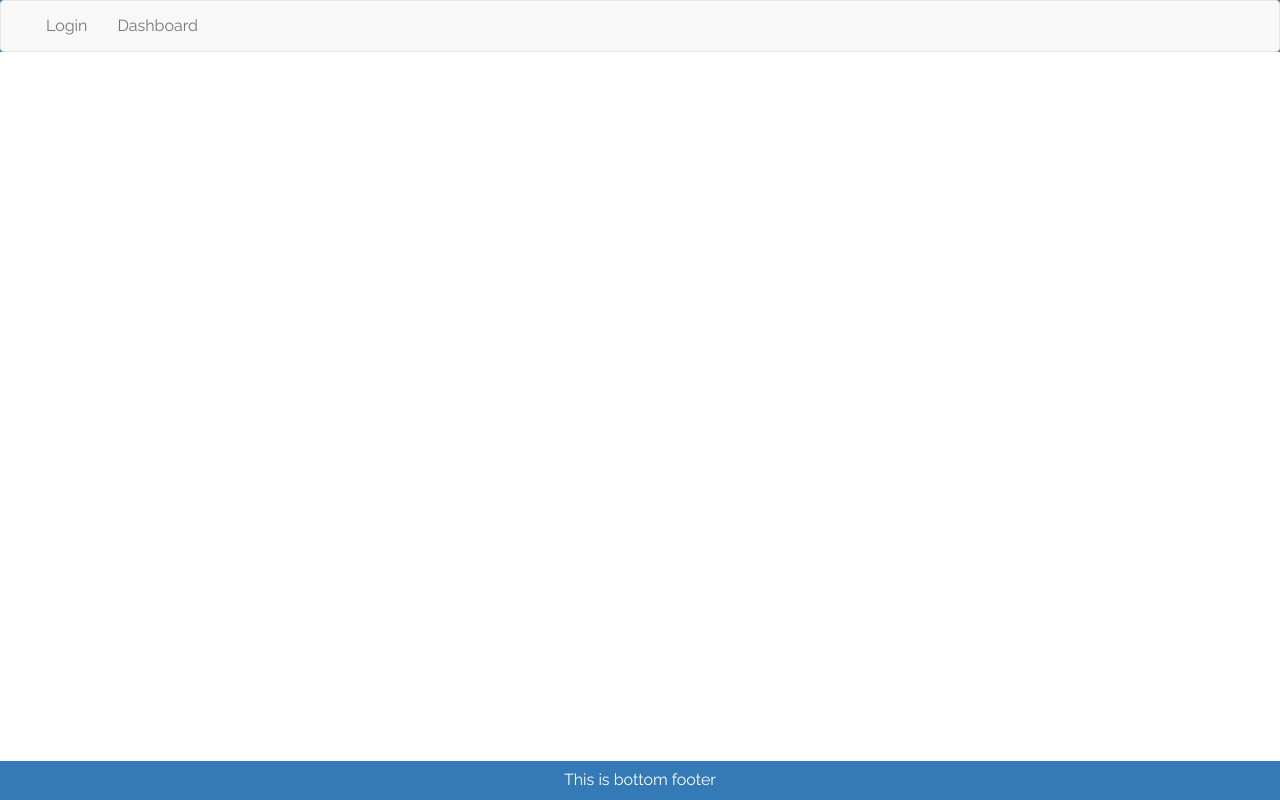
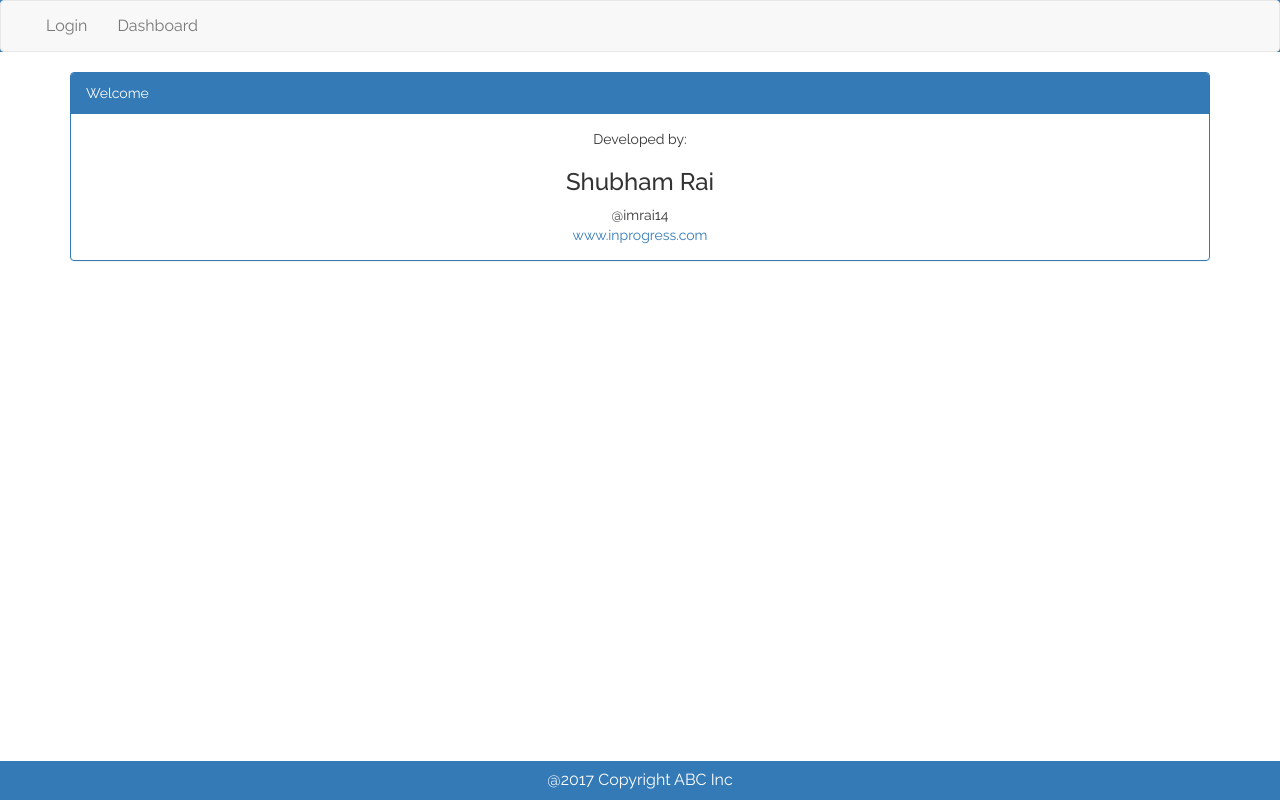
Before and after one commit to imrai14/angular2-todo, an Angular app: page /welcome in a window 1280 px wide. Before the commit this address led to /. Built offline with nearby package versions, Linux system fonts and the light colour scheme.

Commit message:
WIP for Welcome page

```diff
--- a/src/app/app.module.ts
+++ b/src/app/app.module.ts
@@ -10,17 +10,19 @@ import { FooterComponent } from './layout/footer.component'
 import { AppComponent } from './app.component';
 import { DashboardComponent } from './dashboard/dashboard.component';
 import { DashboardModule } from './dashboard/dashboard.module';
+import { WelcomeComponent } from './welcome/welcome.component'
 
 @NgModule({
   declarations: [
-    AppComponent, HeaderComponent, FooterComponent
+    AppComponent, HeaderComponent, FooterComponent, WelcomeComponent
   ],
   imports: [
     BrowserModule,
     FormsModule,
     HttpModule,
-    RouterModule.forRoot([{ path: '', redirectTo: '/', pathMatch: 'full' },
-      { path: '**', redirectTo: '/', pathMatch: 'full' }]),
+    RouterModule.forRoot([{ path: 'welcome', component: WelcomeComponent },
+    { path: '', redirectTo: 'welcome', pathMatch: 'full' },
+      { path: '**', redirectTo: 'welcome', pathMatch: 'full' }]),
     DashboardModule,
     LoginModule
   ],
--- a/src/app/layout/footer.component.ts
+++ b/src/app/layout/footer.component.ts
@@ -2,7 +2,7 @@ import { Component } from '@angular/core';
 
 @Component({
     selector : 'app-footer',
-    template : `<div class="common-footer-blk">This is bottom footer</div>`
+    template : `<div class="common-footer-blk">@2017 Copyright ABC Inc</div>`
 })
 
 export class FooterComponent {
--- /dev/null
+++ b/src/app/welcome/welcome.component.html
@@ -0,0 +1,16 @@
+<div class="panel panel-primary">
+    <div class="panel-heading">
+        {{pageTitle}}
+    </div>
+    <div class="panel-body"  >
+        <div class="row"  >
+            <div class="text-center">Developed by:</div>
+            <h3 class="text-center">Shubham Rai</h3>
+
+            <div class="text-center">@imrai14</div>
+            <div class="text-center">
+                <a href="#">www.inprogress.com</a>
+            </div>
+        </div>
+    </div>
+</div>
--- /dev/null
+++ b/src/app/welcome/welcome.component.ts
@@ -0,0 +1,8 @@
+import { Component } from '@angular/core';
+
+@Component({
+    templateUrl: 'welcome.component.html'
+})
+export class WelcomeComponent {
+    public pageTitle: string = 'Welcome';
+}
```
